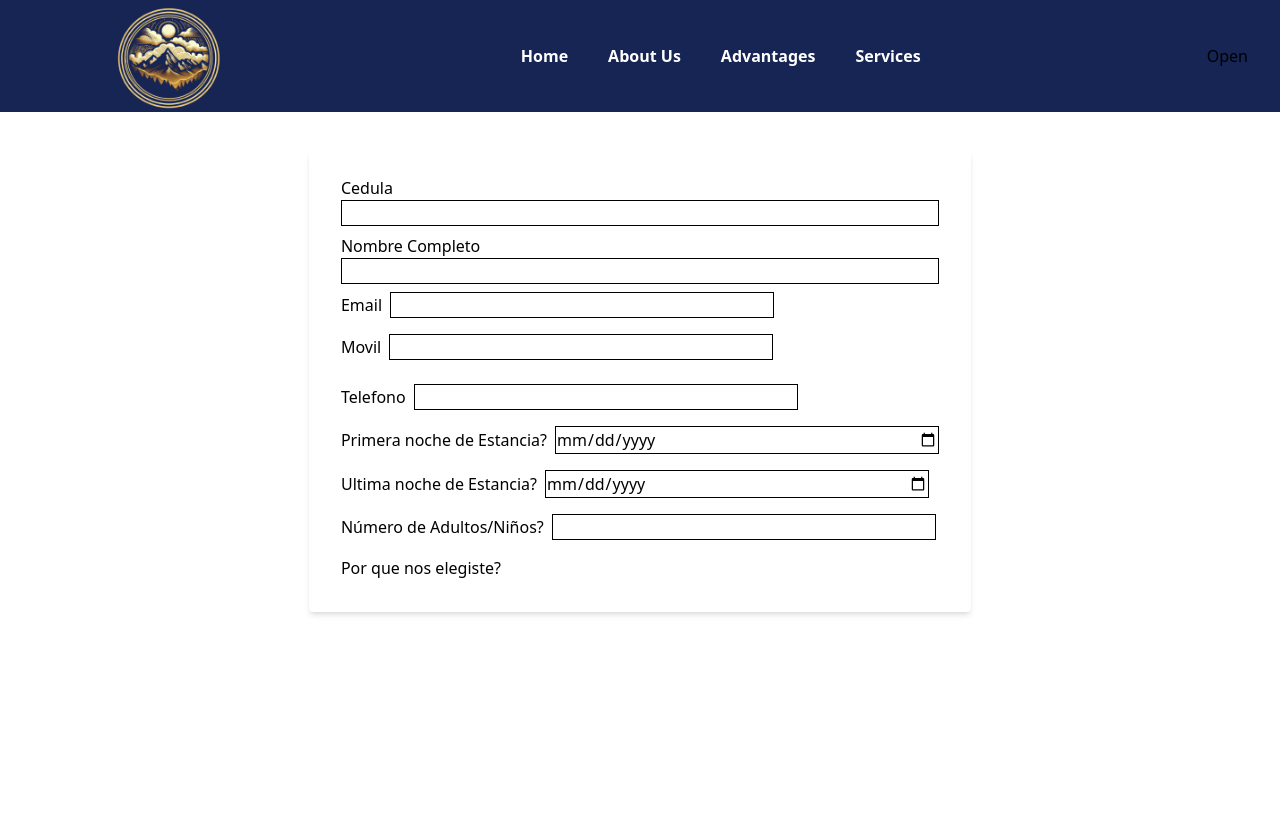
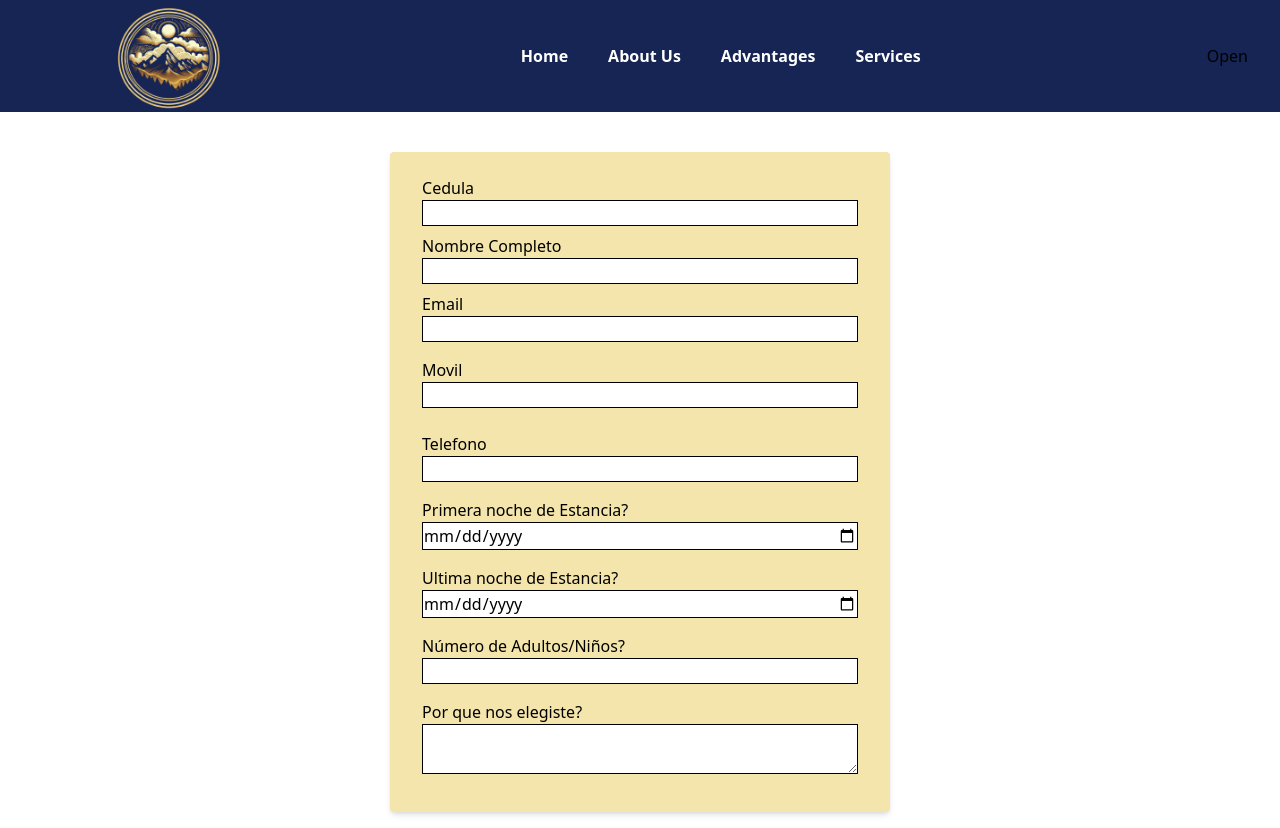
Before and after one commit to Ochoaadev/HotelCity-Front, a React (Vite) app: page /formulario_reservas in a window 1280 px wide. Before the commit the page ends 800 px from the top, so only its background shows below. Built offline with nearby package versions, Linux system fonts and the light colour scheme.

Commit message:
Se modifico el ancho de los input

```diff
--- a/src/routes/Formulario_Reservas.jsx
+++ b/src/routes/Formulario_Reservas.jsx
@@ -42,8 +42,8 @@ function Form_reservas (){
    return(
       <>
          <Header />
-         <div className="w-full max-w-5xl flex justify-center items-center m-auto mt-10">
-            <form action="form_reservas" className="bg-white shadow-md rounded px-8 pt-6 pb-8 mb-4">
+         <div className=" w-full max-w-5xl flex justify-center items-center m-auto mt-10">
+            <form action="form_reservas" className="bg-crema shadow-md rounded px-8 pt-6 pb-8 mb-4">
                <div className="flex flex-col ">
                   <label for="Cedula" className="mb-2">
                      Cedula
@@ -72,7 +72,7 @@ function Form_reservas (){
                   <label for="email" className="mb-4">
                      Email
                      <input
-                        className="border border-black w-96 ml-2"
+                        className="border border-black w-full"
                         type="email"
                         id="email"
                         value={InputEmail}
@@ -84,7 +84,7 @@ function Form_reservas (){
                   <label for="email" className="mb-2">
                      Movil
                      <input
-                        className="border border-black w-96 ml-2"
+                        className="border border-black w-full"
                         type="Movil"
                         id="Movil"
                         value={InputMovil}
@@ -95,7 +95,7 @@ function Form_reservas (){
                <div className="flex flex-col">
                   <label for="telefono" className="mb-4">Telefono
                      <input
-                        className="border border-black w-96 ml-2"
+                        className="border border-black w-full"
                         type="telefono"
                         id="telefono"
                         value={InputTelefono}
@@ -106,7 +106,7 @@ function Form_reservas (){
                <div className="flex flex-col">
                   <label for="PrimeraN" className="mb-4">Primera noche de Estancia?
                      <input
-                        className="border border-black w-96 ml-2"
+                        className="border border-black w-full"
                         type="date"
                         id="PrimeraN"
                         value={InputPrimeraN}
@@ -117,7 +117,7 @@ function Form_reservas (){
                <div className="flex flex-col">
                   <label for="UltimaN" className="mb-4">Ultima noche de Estancia?
                      <input
-                        className="border border-black w-96 ml-2"
+                        className="border border-black w-full"
                         type="date"
                         id="UltimaN"
                         value={InputUltimaN}
@@ -128,7 +128,7 @@ function Form_reservas (){
                <div className="flex flex-col">
                   <label for="CargaF" className="mb-4">Número de Adultos/Niños?
                      <input
-                        className="border border-black w-96 ml-2"
+                        className="border border-black w-full"
                         type="number"
                         id="CargaF"
                         value={InputCargaF}
@@ -138,7 +138,8 @@ function Form_reservas (){
                </div>
                <div className="flex flex-col">
                   <label for="Pregunta">Por que nos elegiste?
-                     <input
+                     <textarea
+                        className="border border-black w-full"
                         type="text"
                         id="Pregunta"
                         value={InputPregunta}
```
